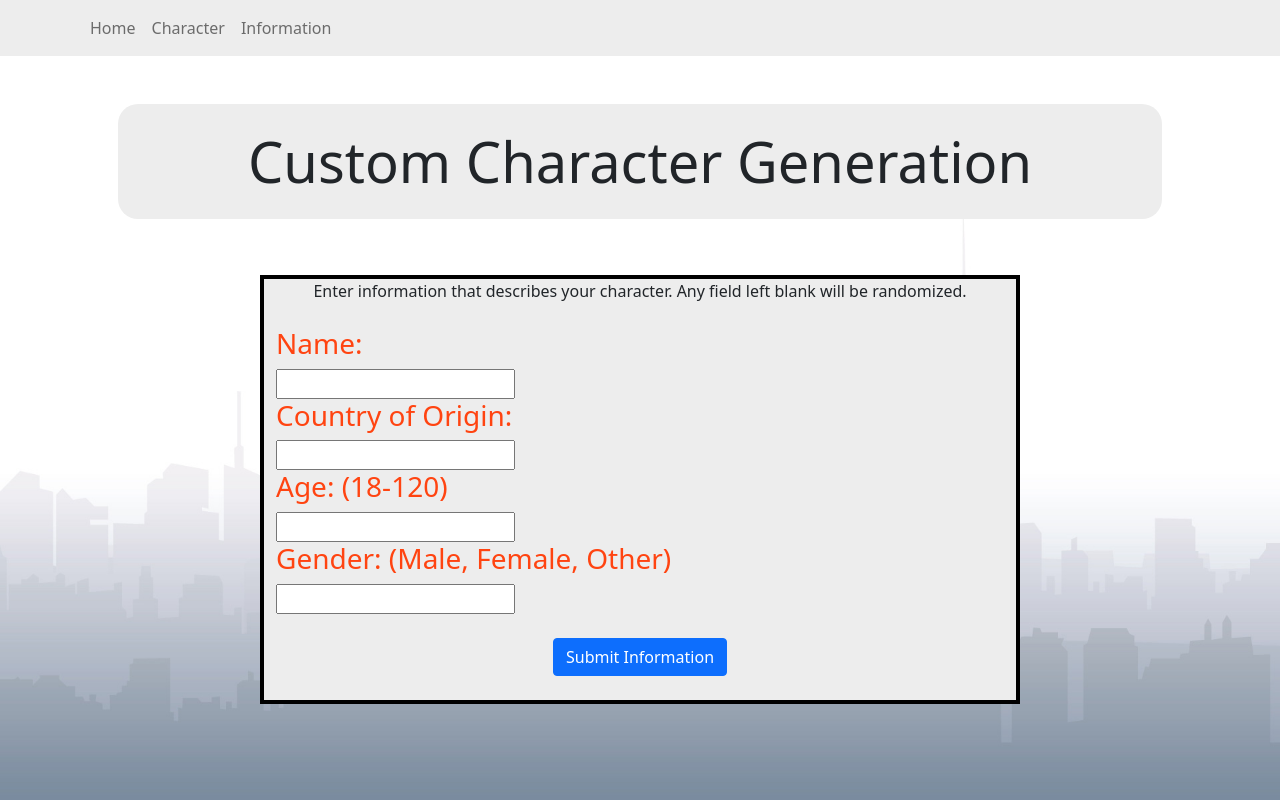
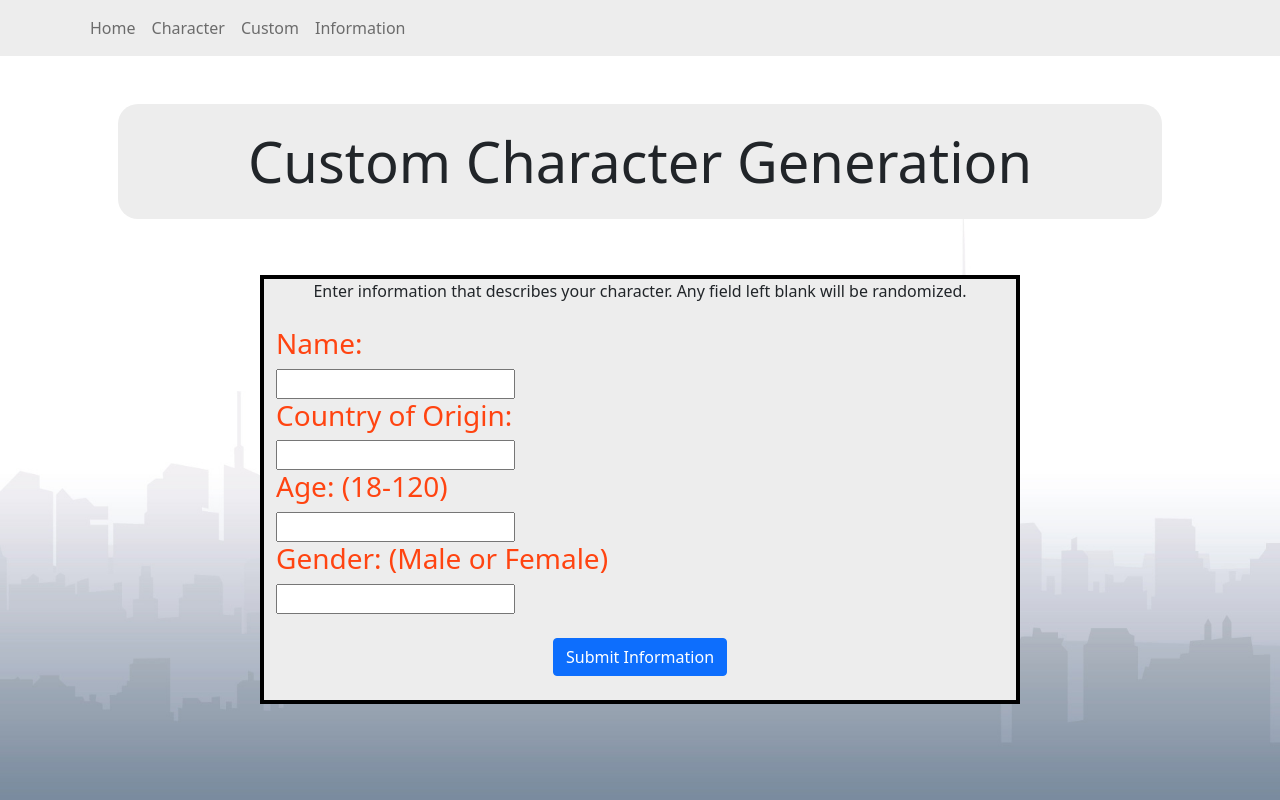
Before and after one commit to cheddy1/Characters, a Python web app: template templates/customization.html in a window 1280 px wide. Run offline with Jinja, Linux system fonts and the light colour scheme; the template is opened without the code that fills it, so the values that code supplies are empty.

Commit message:
added buttons, added custom to nav bar

```diff
--- a/character.py
+++ b/character.py
@@ -100,7 +100,7 @@ def customization_info():
         gender = output["gender"]
         print(name, country, age, gender)
 
-        if gender == "Male" or gender == "male" or gender == "Female" or gender == "female" or gender == "other" or gender == "Other" or gender == "":
+        if gender == "Male" or gender == "male" or gender == "Female" or gender == "female" or gender == "":
             if age != "":
                 if 18 < int(age) < 120:
                     return[name, country, age, gender]
--- a/templates/customization.html
+++ b/templates/customization.html
@@ -12,9 +12,10 @@
       <div class="container">
         <div class="collapse navbar-collapse" id="navbarNavAltMarkup">
           <div class="navbar-nav">
-            <a class="nav-link" href="/">Home</a>
-            <a class="nav-link" href="/generator">Character</a>
-            <a class="nav-link" href="/information">Information</a>
+              <a class="nav-link" href="/">Home</a>
+              <a class="nav-link" href="/generator">Character</a>
+              <a class="nav-link" href="/customization">Custom</a>
+              <a class="nav-link" href="/information">Information</a>
           </div>
         </div>
       </div>
@@ -52,7 +53,7 @@
                     {% else %}
                         <input type="text" id="age" name="age"><br>
                     {% endif %}
-                    <label for="gender"><h3>Gender: (Male, Female, Other)</h3></label><br>
+                    <label for="gender"><h3>Gender: (Male or Female)</h3></label><br>
                     {% if gender and gender != 0%}
                         <p1>{{gender}}</p1><br>
                     {% else %}
```
Also changed, not shown: templates/generator.html (+8 -4 lines).
